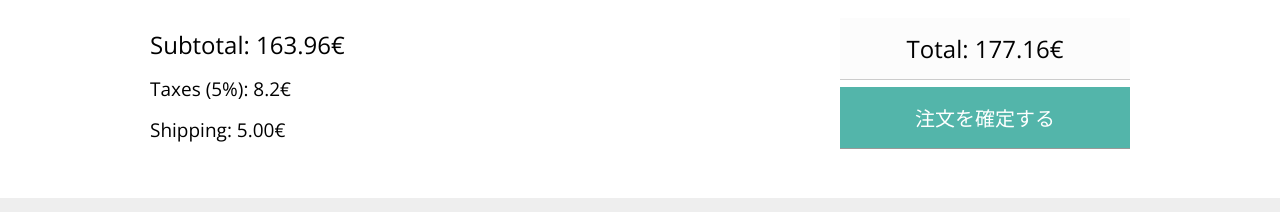
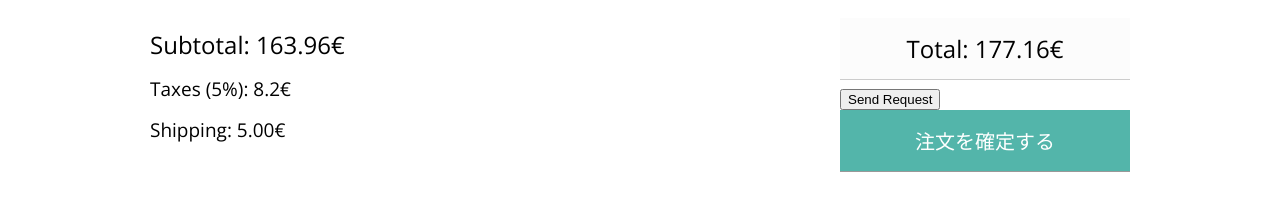
Before and after one commit to nish-atack/cart_testA, a plain HTML site: page index.html in a window 1280 px wide. Shown: the part 835-1047 px from the top of the page. Drawn offline with nearby package versions, Linux system fonts and the light colour scheme.

Commit message:
Update index.html

```diff
--- a/index.html
+++ b/index.html
@@ -136,7 +136,14 @@
 
 			<div class="right">
 				<h1 class="total">Total: <span>177.16</span>€</h1>
+
+
+				<input type="submit" value="Send Request">
+
 				<a class="btn">注文を確定する</a>
+
+
+
 			</div>
 
 		</div>
```
